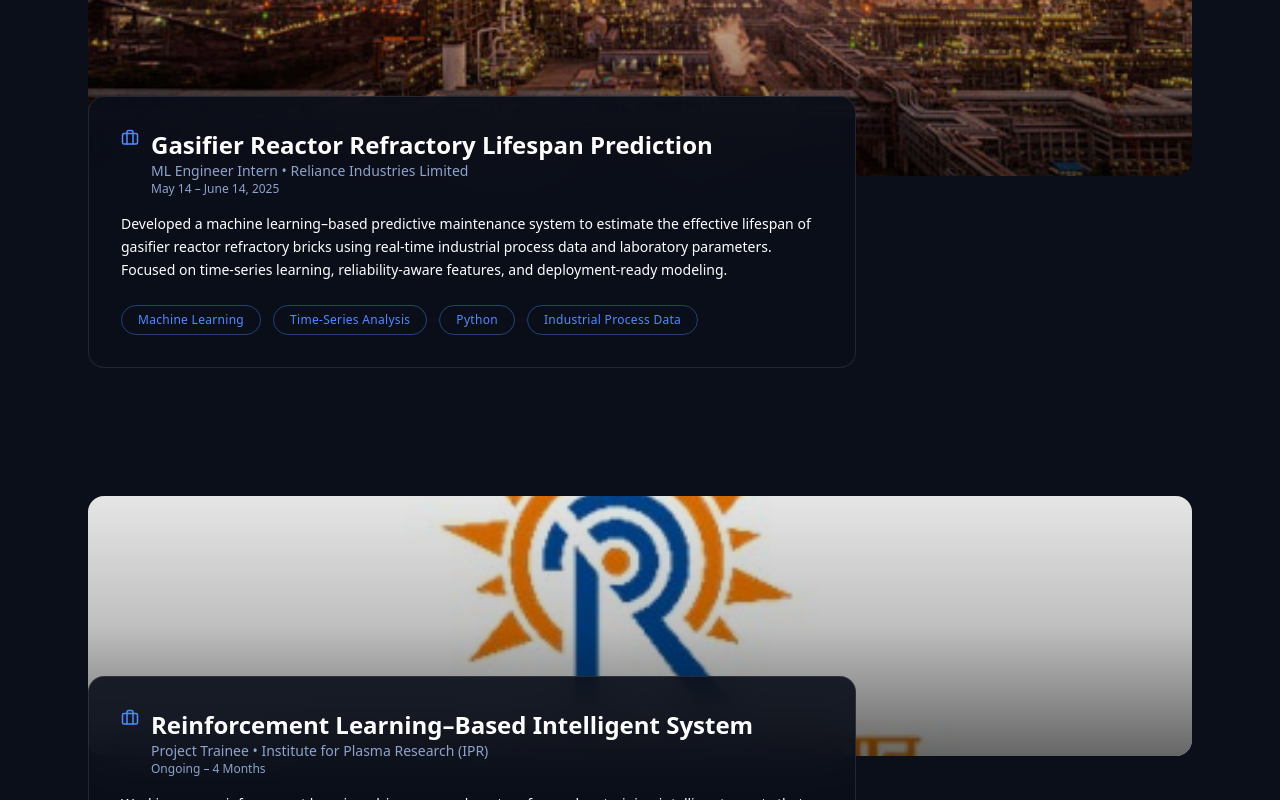
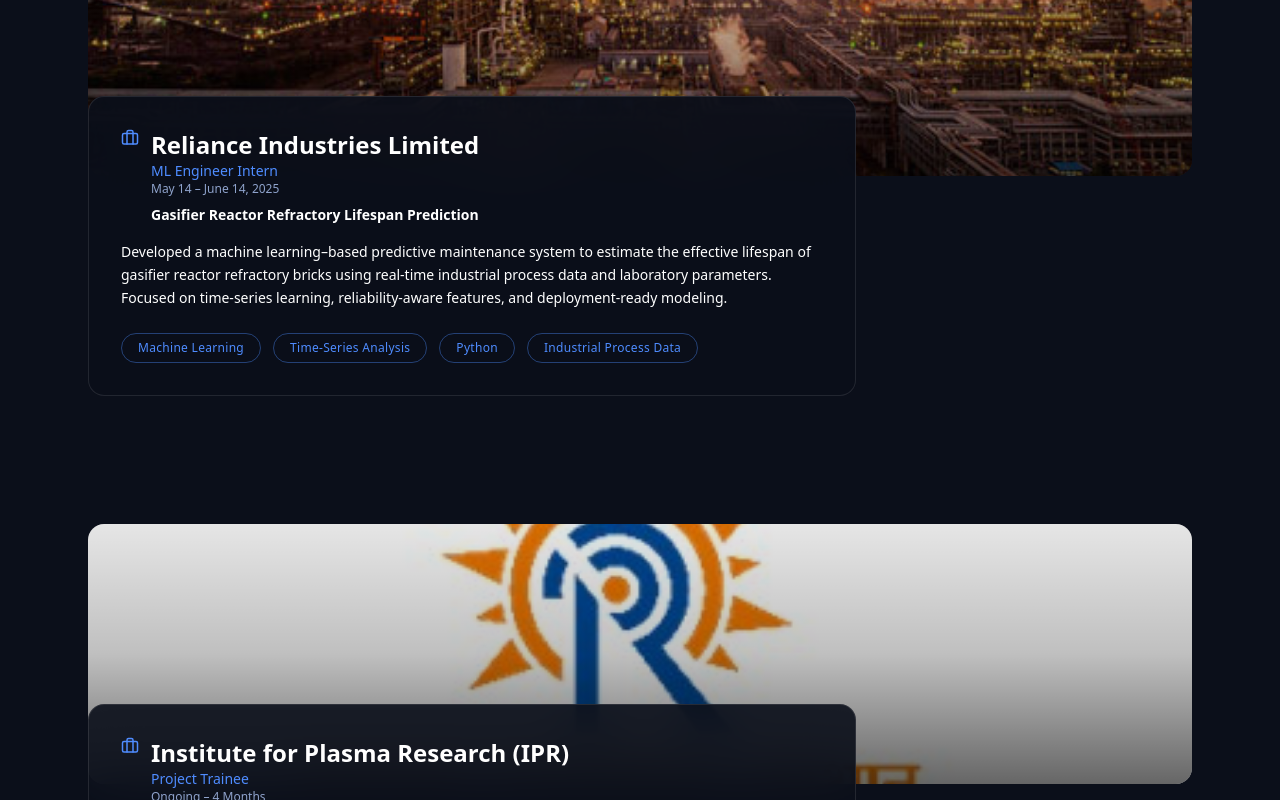
Before and after one commit to CharmiPadh03/Unicorn, a React (Vite) app: page / in a window 1280 px wide. Shown: the part 3060-3860 px from the top of the page. Built offline with nearby package versions, Linux system fonts and the light colour scheme.

Commit message:
Updated portfolio section

```diff
--- a/src/sections/Experience.jsx
+++ b/src/sections/Experience.jsx
@@ -61,7 +61,7 @@
             viewport={{ once: true }}
             className="relative max-w-6xl mx-auto px-6"
           >
-            {/* SMALL IMAGE PANEL */}
+            {/* IMAGE PANEL */}
             {exp.image && (
               <motion.div
                 initial={{
@@ -88,14 +88,8 @@
                   onError={(e) => {
                     e.currentTarget.style.display = "none";
                   }}
-                  className="
-                    absolute inset-0
-                    w-full h-full
-                    object-cover
-                  "
+                  className="absolute inset-0 w-full h-full object-cover"
                 />
-
-                {/* SOFT OVERLAY */}
                 <div className="absolute inset-0 bg-linear-to-t from-black/60 via-black/25 to-black/10" />
               </motion.div>
             )}
@@ -131,20 +125,29 @@
                 </div>
 
                 <div>
+                  {/* 1️⃣ COMPANY NAME */}
                   <h3 className="text-lg md:text-2xl font-semibold">
-                    {exp.title}
+                    {exp.org}
                   </h3>
 
-                  <p className="text-sm text-(--text-muted)">
-                    {exp.role} • {exp.org}
+                  {/* 2️⃣ ROLE */}
+                  <p className="text-sm font-medium text-(--accent)">
+                    {exp.role}
                   </p>
 
+                  {/* PERIOD */}
                   <p className="text-xs text-(--text-muted)">
                     {exp.period}
+                  </p>
+
+                  {/* 3️⃣ PROJECT TITLE */}
+                  <p className="mt-2 text-sm font-semibold">
+                    {exp.title}
                   </p>
                 </div>
               </div>
 
+              {/* 4️⃣ DETAILS */}
               <p className="mt-4 text-sm leading-relaxed">
                 {exp.description}
               </p>
```
